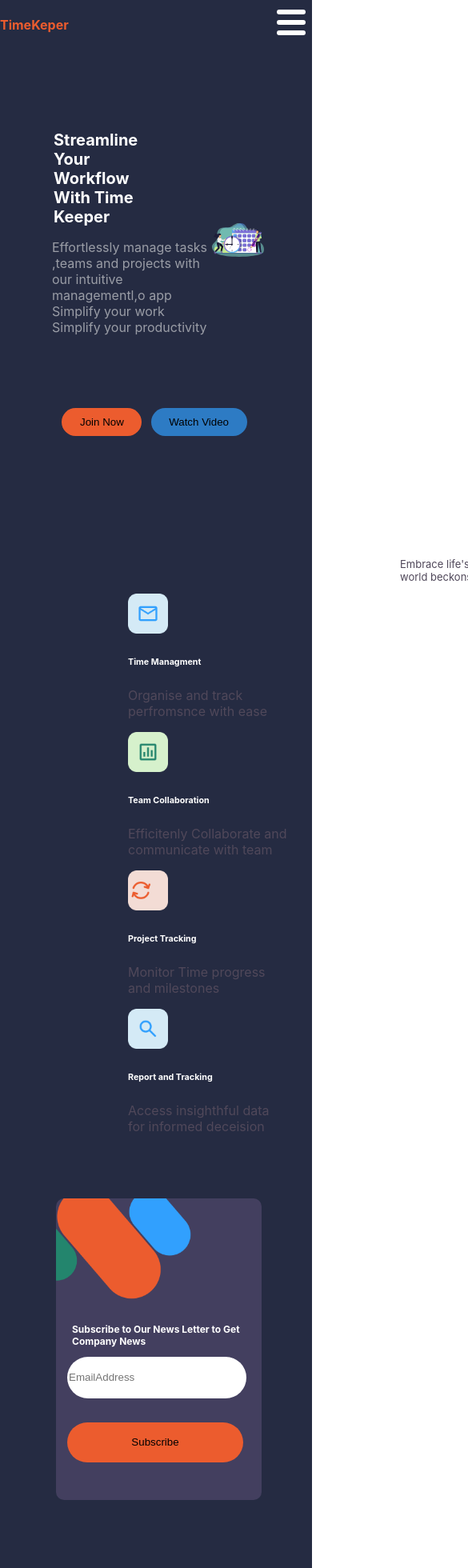
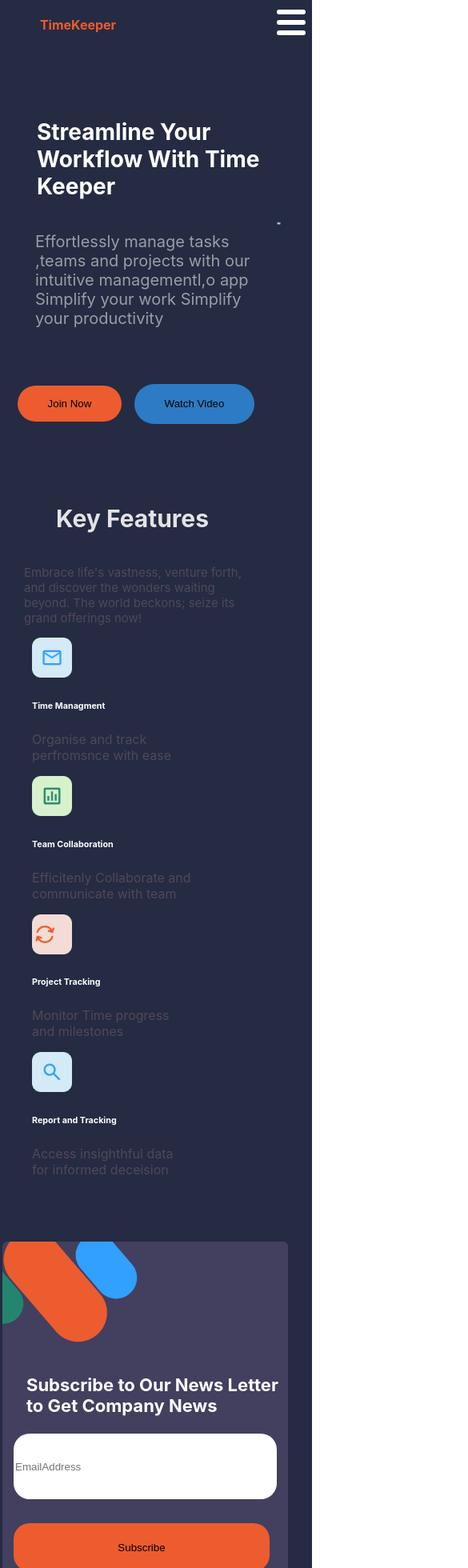
Before and after one commit to jMkwendy45/TimeKeeperFrontEnd, a React (Create React App) app: page / in a window 390 px wide. Shown: the top 1960 px of the page at 80% size, 585 px wide, since content can reach past the window. Built offline with nearby package versions, Linux system fonts and the light colour scheme.

Commit message:
home pag

```diff
--- a/src/component/home/home.css
+++ b/src/component/home/home.css
@@ -121,56 +121,71 @@
     background-color: #ec5c2e;
 }
 @media screen and (min-width:360px) and (max-width:740px) {
+    .text-container{
+        padding:0;
+        display: flex;
+        margin:10%;
+        /*width:1000px;*/
+        justify-content: space-around;
+        /*align-items: center;*/
+    }
+    /*.container{*/
+    /*   width: 90px;*/
+    /*}*/
     .streamText{
-        font-size:10px;
-        width:110px;
-        /*overflow-wrap:break-word;*/
+        font-size:14px;
+        width:290px;
+        overflow-wrap:break-word;
         color:#ffffff;
         margin-right:10px;
         margin-left:7px;
+        /*margin-bottom: 100px;*/
     }
     .effort-text{
-        width:200px;
+        font-size: 20px;
+        width:270px;
         overflow-wrap:break-word;
         margin-left:5px;
+        margin-top:40px;
         color:#9a9da6;
     }
     .joinandwatchButton{
         display: flex;
         justify-content: center;
         align-items: center;
-        margin-right:4px;
-        margin-top:3px;
-        gap:0.7rem;
+        margin-left:170px;
+        /*margin-top:9px;*/
+        margin-bottom: 100px;
+        gap:1.0rem;
     }
     .joinButton button{
-        height:35px;
-        width:100px;
+        height:45px;
+        width:130px;
         border-radius: 40px;
         border-style: none;
         background-color: #ec5c2e;
     }
     .subscribe-box{
-        width: 257px;
-        height: 377px;
+        width: 357px;
+        height: 494px;
         border: none;
         background:#433f5f;
-        border-radius:10px;
+        border-radius:6px;
 
         boxShadow: 2px 2px 4px rgba(0, 0, 0, 0.2);
         /*padding: 90px;*/
-        margin-left:70px;
+        margin-left:3px;
         margin-top:80px;
     }
     .subscribe-box h3{
-        margin-left:20px;
-        font-size:12px;
+        margin-left:30px;
+        font-size:22px;
         color:white;
     }
     .sub-button input{
-        height:50px;
-        width:220px;
-        border-radius:40px;
+        height:80px;
+        width:325px;
+        border-radius:20px;
         border:none;
     }
     .sub-button{
@@ -178,23 +193,41 @@
     }
     .sub-button button{
         /*magin-right:20px;*/
-        height:50px;
-        width:220px;
+        height:60px;
+        width:320px;
         border:none;
-        border-radius:30px;
+        border-radius:20px;
         margin-top:30px;
         background-color: #ec5c2e;
     }
     .key-feature-imgs {
         display: block;
-        justify-content: block;
+        justify-content: space-between;
         align-items: center;
-        margin-left: 160px;
+        margin-left: 40px;
         gap:1rem;
     }
-    .home-container{
-        background-color:#252b42;
-        height:280vh;
+    .home-container {
+        background-color: #252b42;
+        height: 280vh;
     }
-
+    .key_text h4{
+        color:#e3e3e6;
+        margin-left:70px;
+        font-size:30px;
+    }
+    .watchButton button{
+        height:50px;
+        width:150px;
+        border-radius: 40px;
+        border-style: none;
+        background-color:#2d7bc4;
+    }
+    .embrace_text p{
+        width:300px;
+        overflow-wrap:break-word;
+        color: #50485a;
+        margin-left:30px;
+        font-size:15px;
+    }
 }
--- a/src/component/navBar/NavBar.jsx
+++ b/src/component/navBar/NavBar.jsx
@@ -1,3 +1,5 @@
+
+// import { FaBars, FaTimes } from 'react-icons/fa';
 import './navBar.css'
 import {Link} from "react-router-dom";
 import React, { useState } from "react";
@@ -5,14 +7,14 @@ import React, { useState } from "react";
 
 const NavBar = () =>{
     const [isOpen,setIsOpen] = useState(false)
-    const handleClick=()=>{
-        setIsOpen(!isOpen)
-    }
+    // const handleClick=()=>{
+    //     setIsOpen(!isOpen)
+    // }
 
     return(
-        <div class="nav-main-container">
+        <div className="nav-main-container">
             <div className="inner-container" >
-                <h4>TimeKeper</h4>
+                <h4>TimeKeeper</h4>
                 <div className="menu" onClick={() => setIsOpen(!isOpen)}>
                     <span></span>
                     <span></span>
--- a/src/component/navBar/navBar.css
+++ b/src/component/navBar/navBar.css
@@ -88,36 +88,101 @@
     background-color: #fff;
     border-radius: 0.2rem;
 }
-@media (max-width: 480px) {
+@media screen and (min-width:360px) and (max-width:740px) {
     .menu {
         display: flex;
     }
-
-   .inner-container {
+    .inner-container {
         flex-direction: column;
-        align-items: flex-start;
+        align-items: center;
     }
 
-    .navBarFields  ul  {
+    .navBarFields ul {
         display: none;
         flex-direction: column;
         width: 100%;
-        margin-bottom: 0.25rem;
     }
 
-    .navBarFields  ul.open {
-        display: flex;
-    }
-    .navBarFields  ul li {
+    .navBarFields ul.open {
         display: flex;
     }
 
-    .navBarFields  ul li {
+    .navBarFields ul li {
         width: 100%;
         text-align: center;
     }
 
     .navBarFields ul li a {
-        margin: 0.2rem 0.5rem;
+        margin: 0.5rem 0;
+    }
+    .inner-container h4{
+        margin-right: 195px;
+        color:#ec5c2e;
     }
 }
+/* Add this CSS for responsive design */
+/*@media (max-width: 768px) {*/
+/*    .menu {*/
+/*        display: flex;*/
+/*    }*/
+
+/*    .inner-container {*/
+/*        flex-direction: column;*/
+/*        align-items: center;*/
+/*    }*/
+
+/*    .navBarFields ul {*/
+/*        display: none;*/
+/*        flex-direction: column;*/
+/*        width: 100%;*/
+/*    }*/
+
+/*    .navBarFields ul.open {*/
+/*        display: flex;*/
+/*    }*/
+
+/*    .navBarFields ul li {*/
+/*        width: 100%;*/
+/*        text-align: center;*/
+/*    }*/
+
+/*    .navBarFields ul li a {*/
+/*        margin: 0.5rem 0;*/
+/*    }*/
+/*}*/
+
+/* You can keep your existing CSS for larger screens */
+
+/*@media (max-width: 480px) {*/
+/*    .menu {*/
+/*        display: flex;*/
+/*    }*/
+
+/*   .inner-container {*/
+/*        flex-direction: column;*/
+/*        align-items: flex-start;*/
+/*    }*/
+
+/*    .navBarFields  ul  {*/
+/*        display: none;*/
+/*        flex-direction: column;*/
+/*        width: 100%;*/
+/*        margin-bottom: 0.25rem;*/
+/*    }*/
+
+/*    .navBarFields  ul.open {*/
+/*        display: flex;*/
+/*    }*/
+/*    .navBarFields  ul li {*/
+/*        display: flex;*/
+/*    }*/
+
+/*    .navBarFields  ul li {*/
+/*        width: 100%;*/
+/*        text-align: center;*/
+/*    }*/
+
+/*    .navBarFields ul li a {*/
+/*        margin: 0.2rem 0.5rem;*/
+/*    }*/
+/*}*/
```
